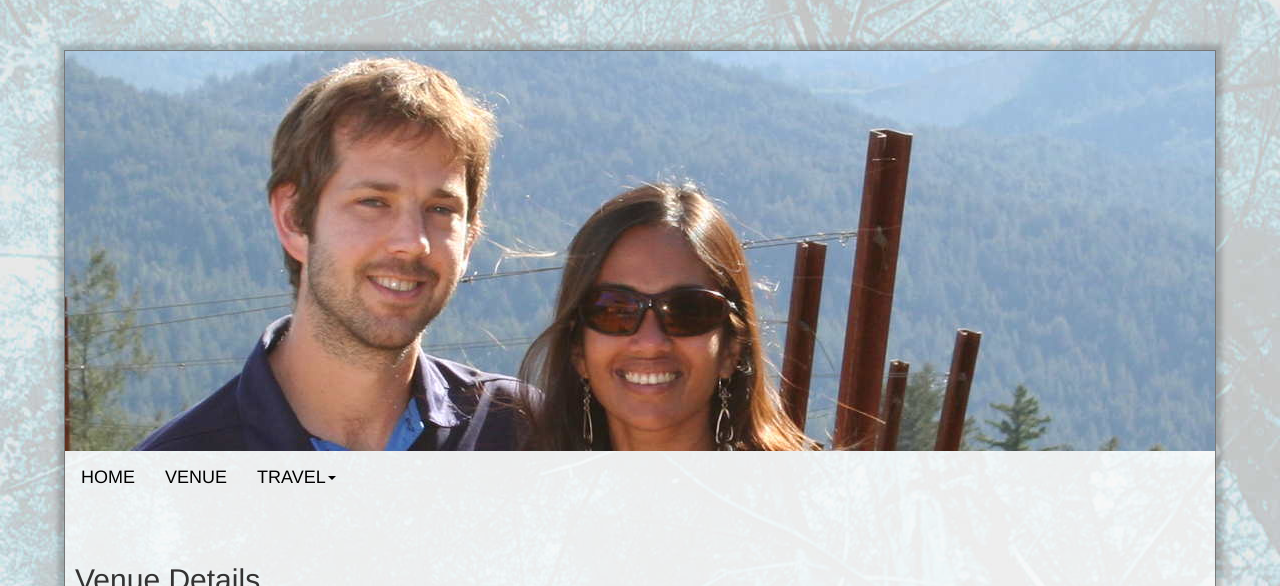
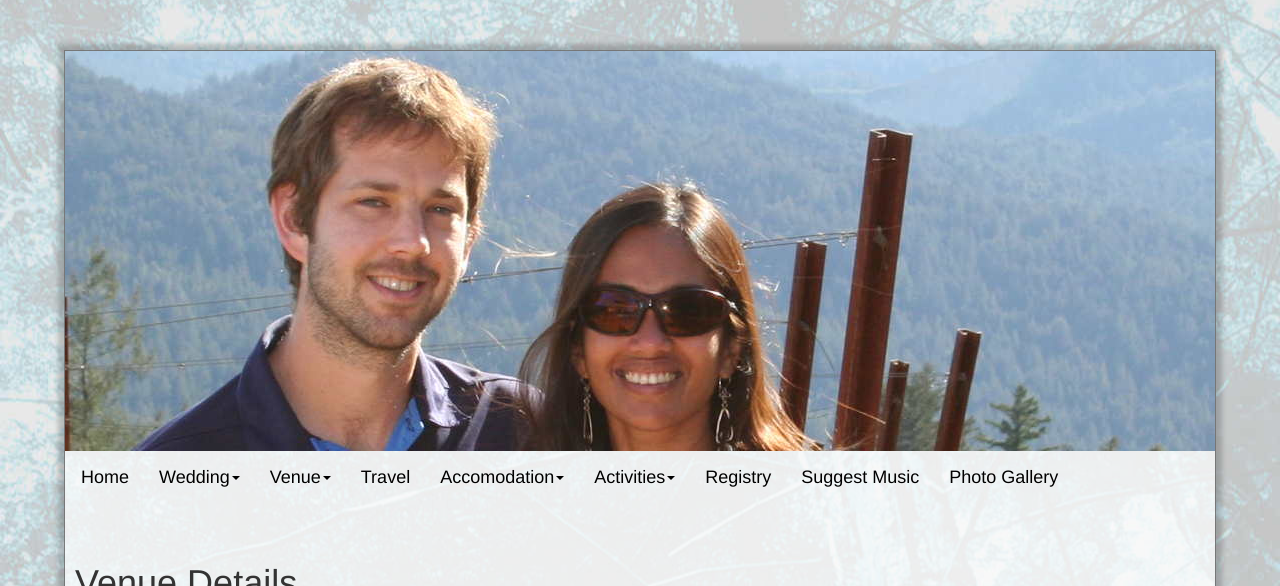
Before and after one commit to timburke/wedding-website, a Jekyll site: the page built from venue.md, in a window 1280 px wide. Shown: the top 586 px of the page. Built offline with Jekyll 4.4.1, drawn with Linux system fonts in a browser that asks for light colours; nearby versions of some CDN libraries; some of the changed text lies outside the part shown; grey boxes are pictures that could not be loaded.

Commit message:
Update wedding website

```diff
--- a/_layouts/default.html
+++ b/_layouts/default.html
@@ -22,14 +22,40 @@
 	    	</div>
 	    	<nav class="navbar">
                 <ul class="nav navbar-nav navbar-custom">
-                    <li class="active nav-item"><a class="navbar-custom" href="/">HOME</a></li>
-                    <li class="nav-item"><a class="navbar-custom" href="venue.html">VENUE</a></li>
+                    <li class="active nav-item"><a class="navbar-custom" href="/">Home</a></li>
                     <li class="dropdown">
-                        <a href="#" class="dropdown-toggle navbar-custom" data-toggle="dropdown" role="button" aria-haspopup="true" aria-expanded="false">TRAVEL<span class="caret"></span></a>
+                        <a href="#" class="dropdown-toggle navbar-custom" data-toggle="dropdown" role="button" aria-haspopup="true" aria-expanded="false">Wedding<span class="caret"></span></a>
                         <ul class="dropdown-menu">
-                            <li><a class="navbar-custom" href="venue.html">TEST</a></li>
-                            <li><a class="navbar-custom" href="venue.html">TEST 2</a></li>
+                            <li><a class="navbar-custom" href="events.html">List of Events</a></li>
+                            <li><a class="navbar-custom" href="attire.html">Attire</a></li>
                         </ul>
+                    </li>
+                    <li class="dropdown">
+                        <a href="#" class="dropdown-toggle navbar-custom" data-toggle="dropdown" role="button" aria-haspopup="true" aria-expanded="false">Venue<span class="caret"></span></a>
+                        <ul class="dropdown-menu">
+                            <li><a class="navbar-custom" href="venue.html">Rengstorff House</a></li>
+                            <li><a class="navbar-custom" href="weather.html">Weather</a></li>
+                        </ul>
+                    </li>
+                    <li class="nav-item"><a class="navbar-custom" href="travel.html">Travel</a></li>
+                    <li class="dropdown">
+                        <a href="#" class="dropdown-toggle navbar-custom" data-toggle="dropdown" role="button" aria-haspopup="true" aria-expanded="false">Accomodation<span class="caret"></span></a>
+                        <ul class="dropdown-menu">
+                            <li><a class="navbar-custom" href="hotels.html">Hotel Blocks</a></li>
+                            <li><a class="navbar-custom" href="graduation.html">Graduation Weekend Notice</a></li>
+                        </ul>
+                    </li>
+                    <li class="dropdown">
+                        <a href="#" class="dropdown-toggle navbar-custom" data-toggle="dropdown" role="button" aria-haspopup="true" aria-expanded="false">Activities<span class="caret"></span></a>
+                        <ul class="dropdown-menu">
+                            <li><a class="navbar-custom" href="venueactivities.html">Near Venue</a></li>
+                            <li><a class="navbar-custom" href="bayarea.html">In the Bay Area</a></li>
+                            <li><a class="navbar-custom" href="food.html">Good Food</a></li>
+                        </ul>
+                    </li>
+                    <li class="nav-item"><a class="navbar-custom" href="registry.html">Registry</a></li>
+                    <li class="nav-item"><a class="navbar-custom" href="music.html">Suggest Music</a></li>
+                    <li class="nav-item"><a class="navbar-custom" href="pictures.html">Photo Gallery</a></li>
                 </ul>
 	    	</nav>
 	    	<div class="content">
--- a/css/main.css
+++ b/css/main.css
@@ -60,4 +60,12 @@ div.content
 	padding-bottom: 20px;
 
 	font-size: 16px;
+	line-height: 180%;
+
 }
+
+div.section_separator
+{
+	padding-bottom: 30px;
+	clear: both;
+}
--- a/venue.md
+++ b/venue.md
@@ -3,7 +3,7 @@ title: Wedding Venue
 layout: default
 ---
 
-## Venue Details
+# Venue Details
 
 <!---
 A picture of the rengstorff house aligned to the right of the page.
@@ -14,16 +14,25 @@ The wedding and reception will be located at the historic Rengstorff House locat
 
 The wedding will take place entirely outdoors with events on all three sides of the Rengstorff House, followed by a reception and dinner in a shaded garden area to the right of the house.
 
-<div style="clear: both;" />
+<div class="section_separator">
+</div>
 
-## Location
+# Location
 
 <iframe style="float:left; border: 1px; border-style: solid; margin-right: 20px;" src="https://www.google.com/maps/embed?pb=!1m18!1m12!1m3!1d11129.0126973172!2d-122.09140001005532!3d37.427696204766974!2m3!1f0!2f0!3f0!3m2!1i1024!2i768!4f13.1!3m3!1m2!1s0x808fba1f047cbef7%3A0xb8eb878dcc968b9d!2sRengstorff+House!5e0!3m2!1sen!2sus!4v1458411540709" width="600" height="450" frameborder="0" allowfullscreen></iframe>
 
 Rengstorff House is located about a 10 minute drive from downtown Mountain View, quite near the Google corporate campus.  There are not good public transit options to get there however so renting a car or carpooling with someone else are the best ways to get there.
 
+<div class="section_separator">
+</div>
+
+# Things to Keep In Mind
+
+- The venue is entirely outdoors with the wedding and reception starting in mid-afternoon through the evening.  California evenings can get a bit chilly so guests should bring a light evening jacket.  Weather during the day should be expected to be around 80 degrees and sunny.  There will be plenty of water and soft drinks provided throughout so that people stay hydrated.
+
 <!---
 Must remain at the end of the page to make sure all of the pictures don't overflow the bottom of the text container
 -->
 
-<div style="clear: both;" />
+<div class="section_separator">
+</div>
```
Also changed, not shown: events.md (added, +22 -0 lines), travel.md (added, +23 -0 lines).
